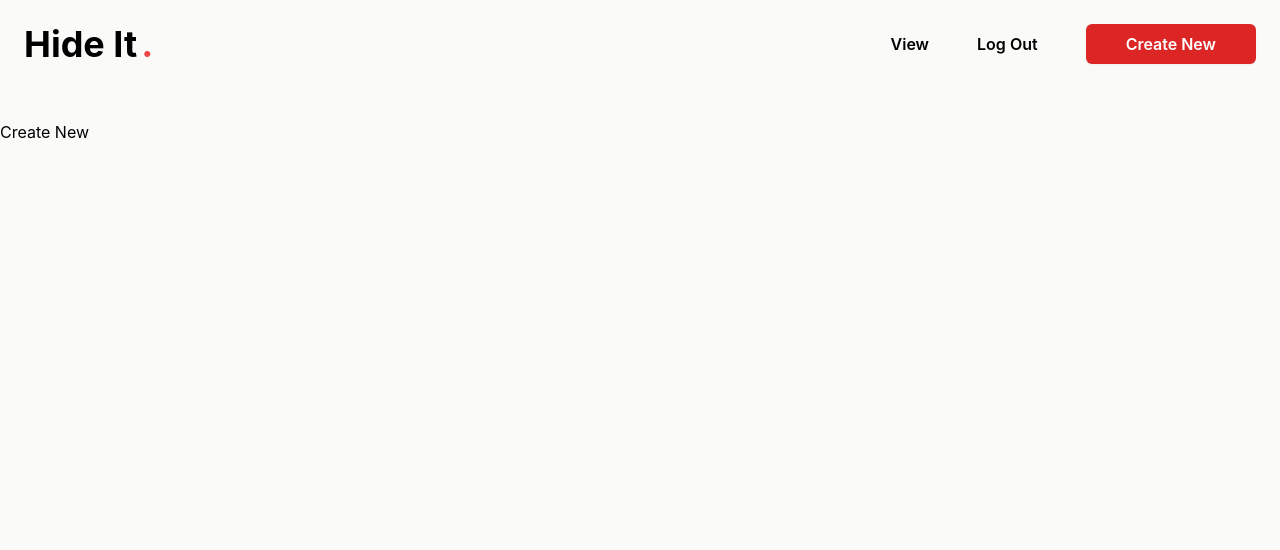
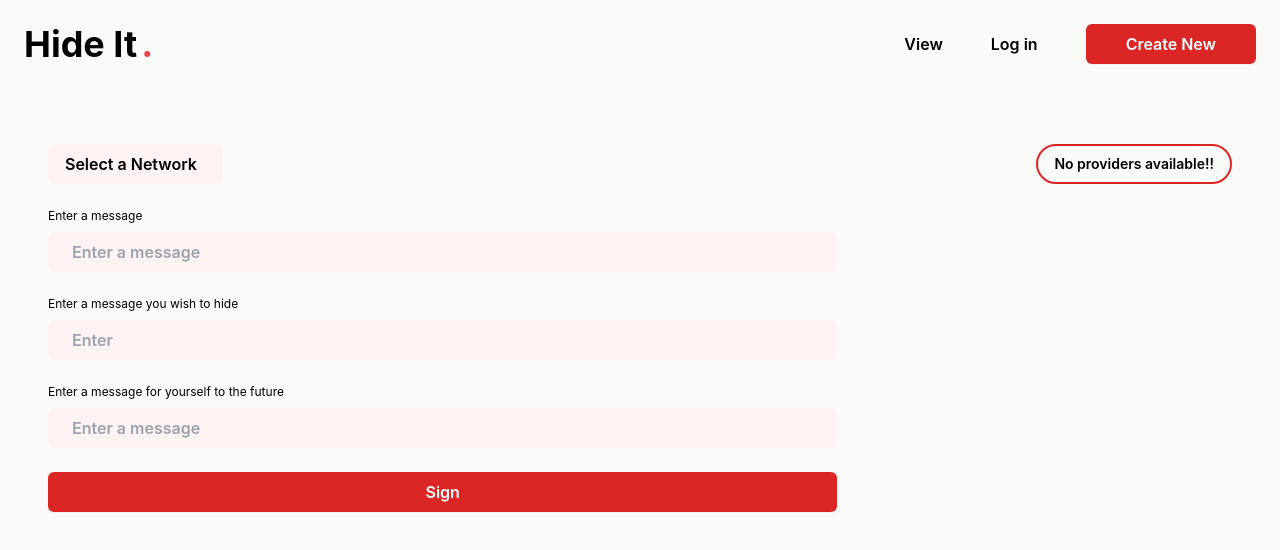
Before and after one commit to nagendarbalajij-devs/hide_it, a React (Create React App) app: page /new in a window 1280 px wide. Shown: the top 550 px of the page. Built offline with nearby package versions, Linux system fonts and the light colour scheme.

Commit message:
Create new page dev

```diff
--- a/package.json
+++ b/package.json
@@ -3,6 +3,7 @@
   "version": "0.1.0",
   "private": true,
   "dependencies": {
+    "@reduxjs/toolkit": "^1.7.2",
     "@testing-library/jest-dom": "^5.16.2",
     "@testing-library/react": "^12.1.2",
     "@testing-library/user-event": "^13.5.0",
@@ -10,6 +11,7 @@
     "jwt-decode": "^3.1.2",
     "react": "^17.0.2",
     "react-dom": "^17.0.2",
+    "react-redux": "^7.2.6",
     "react-router-dom": "^6.2.1",
     "react-scripts": "5.0.0",
     "web-vitals": "^2.1.4"
--- a/src/App.js
+++ b/src/App.js
@@ -1,14 +1,18 @@
+import { Provider } from "react-redux";
 import { Outlet } from "react-router-dom";
 import { Navbar } from "./widgets/navbar/Navbar";
+import store from "./redux/store";
 
 const App = (props) => {
 	return (
+		<Provider store={store}>
 			<div className="h-screen w-screen bg-stone-50">
-      <Navbar loggedIn={true}></Navbar>
+				<Navbar></Navbar>
 				<div className="mt-10">
 					<Outlet />
 				</div>
 			</div>
+		</Provider>
 	);
 };
 
--- a/src/index.css
+++ b/src/index.css
@@ -3,6 +3,13 @@
 @tailwind utilities;
 
 @import url("https://fonts.googleapis.com/css2?family=Montserrat:wght@100;300;400;500;600;700;800;900&display=swap");
+
+select {
+	-webkit-appearance: none;
+	-moz-appearance: none;
+	text-indent: 1px;
+	text-overflow: "";
+}
 
 body {
 	margin: 0;
--- a/src/index.js
+++ b/src/index.js
@@ -8,6 +8,8 @@ import { CreateNew } from "./screens/create_new/create_new";
 import { ViewPage } from "./screens/view_page/view_page";
 import { AuthLoadingPage, AuthPage } from "./screens/auth_page/auth_page";
 import { FullPageLoader } from "./widgets/loaders";
+import { Provider } from "react-redux";
+import store from "./redux/store";
 
 ReactDOM.render(
   <React.StrictMode>
--- /dev/null
+++ b/src/redux/app_state/app_state.js
@@ -0,0 +1,17 @@
+import { createSlice } from "@reduxjs/toolkit";
+
+export const appStateSlice = createSlice({
+	name: "appState",
+	initialState: {
+		loggedIn: false,
+	},
+	reducers: {
+		setAppState: (state, value) => {
+			state.loggedIn = value.payload;
+		},
+	},
+});
+
+export const { setAppState } = appStateSlice.actions;
+
+export default appStateSlice.reducer;
--- /dev/null
+++ b/src/redux/store.js
@@ -0,0 +1,10 @@
+import { configureStore } from "@reduxjs/toolkit";
+import userDetailsReducer from "./user_details/user_details_slice";
+import appStateReducer from "./app_state/app_state";
+
+export default configureStore({
+	reducer: {
+		userDetails: userDetailsReducer,
+		appState: appStateReducer,
+	},
+});
--- /dev/null
+++ b/src/redux/user_details/user_details_slice.js
@@ -0,0 +1,17 @@
+import { createSlice } from "@reduxjs/toolkit";
+
+export const userDetailsSlice = createSlice({
+	name: "userDetails",
+	initialState: {
+		name: "Initial Name",
+	},
+	reducers: {
+		setName: (state, value) => {
+			state.name = value.payload;
+		},
+	},
+});
+
+export const { setName } = userDetailsSlice.actions;
+
+export default userDetailsSlice.reducer;
--- a/src/screens/create_new/create_new.js
+++ b/src/screens/create_new/create_new.js
@@ -1,5 +1,77 @@
+import { ethers } from "ethers";
+import { useEffect, useState } from "react";
+import { requestConnectToWallet } from "../../utils/web3_utils";
+import { AccentButton } from "../../widgets/button/accent_button";
+import { AccentInput } from "../../widgets/inputs";
+
 const CreateNew = (props) => {
-  return <div>Create New</div>;
+	const [providerAvailable, setProviderAvailable] = useState(false);
+	const [provider, setProvider] = useState();
+	const [connected, setConnected] = useState(false);
+	const [address, setAddress] = useState("");
+	useEffect(() => {
+		try {
+			let provider = new ethers.providers.Web3Provider(window.ethereum);
+			provider.listAccounts().then((val) => {
+				console.log(val);
+				console.log(val.length === 0);
+				setConnected(val.length !== 0);
+				setAddress(val);
+			});
+			setProviderAvailable(true);
+			setProvider(provider);
+		} catch (e) {
+			setProviderAvailable(false);
+		}
+	}, []);
+
+	return (
+		<div className="flex flex-col px-12 py-6">
+			<div className="flex flex-row items-center justify-between">
+				<select className="cursor-pointer rounded-md border-red-600 bg-red-50 py-2 px-4 font-semibold outline-red-600 transition">
+					<option className=" h-16 bg-red-50 outline-none">
+						Select a Network
+					</option>
+					<option>Rinkeby Testnet</option>
+					<option>Ethereum Mainnet</option>
+				</select>
+				<div
+					className="select-none rounded-full border-2 border-red-600 px-4 py-2 text-sm font-semibold hover:bg-red-600 hover:text-white hover:shadow-lg"
+					onClick={requestConnectToWallet}
+				>
+					{providerAvailable
+						? !connected
+							? `Conntect to wallet`
+							: `${address}`
+						: `No providers available!!`}
+				</div>
+			</div>
+			<div className="mt-6">
+				<AccentInput placeholder="Enter a message" label="Enter a message" />
+			</div>
+			<div className="mt-6">
+				<AccentInput
+					placeholder="Enter"
+					label="Enter a message you wish to hide"
+				/>
+			</div>
+			<div className="mt-6">
+				<AccentInput
+					placeholder="Enter a message"
+					label="Enter a message for yourself to the future"
+				/>
+			</div>
+			<div className="mt-6 w-2/3">
+				<AccentButton
+					onClick={async () => {
+						console.log(await provider.listAccounts());
+					}}
+				>
+					Sign{" "}
+				</AccentButton>
+			</div>
+		</div>
+	);
 };
 
 export { CreateNew };
--- /dev/null
+++ b/src/utils/web3_utils.js
@@ -0,0 +1,7 @@
+const requestConnectToWallet = () => {
+	window.ethereum.request({
+		method: "eth_requestAccounts",
+	});
+};
+
+export { requestConnectToWallet };
--- a/src/widgets/button/accent_button.js
+++ b/src/widgets/button/accent_button.js
@@ -1,9 +1,12 @@
 const AccentButton = (props) => {
-  return (
-    <div className="cursor-pointer rounded-md bg-red-600 py-2 px-10 font-semibold text-white shadow-sm hover:shadow-lg">
-      {props.children}
-    </div>
-  );
+	return (
+		<div
+			className="cursor-pointer rounded-md bg-red-600 py-2 px-10 text-center font-semibold text-white shadow-sm hover:shadow-lg"
+			onClick={props.onClick}
+		>
+			{props.children}
+		</div>
+	);
 };
 
 export { AccentButton };
--- /dev/null
+++ b/src/widgets/inputs.js
@@ -0,0 +1,13 @@
+const AccentInput = (props) => {
+	return (
+		<div className="flex flex-col items-start justify-start">
+			<div className="mb-2 text-xs font-normal">{props.label}</div>
+			<input
+				className="rounded-md border-0 bg-red-50 py-2 px-6 font-semibold subpixel-antialiased outline-red-600 sm:w-2/3"
+				placeholder={props.placeholder}
+			></input>
+		</div>
+	);
+};
+
+export { AccentInput };
--- a/src/widgets/navbar/Navbar.js
+++ b/src/widgets/navbar/Navbar.js
@@ -1,10 +1,14 @@
+import { useDispatch, useSelector } from "react-redux";
 import { Link } from "react-router-dom";
 import { useState } from "react/cjs/react.development";
+import { setAppState } from "../../redux/app_state/app_state";
 import { AppColors } from "../../utils/colors";
 import { AccentButton } from "../button/accent_button";
 
 const Navbar = (props) => {
-  const navbarItem = "w-auto px-6 cursor-pointer";
+	const navbarItem = "w-auto px-6 cursor-pointer select-none";
+	const loggedIn = useSelector((state) => state.appState.loggedIn);
+	const dispath = useDispatch();
 	return (
 		<div className="flex flex-row items-center justify-between pt-2">
 			<div className={`flex flex-row items-center justify-start ${navbarItem}`}>
@@ -22,8 +26,11 @@ const Navbar = (props) => {
 				<div className={`${navbarItem} font-semibold hover:text-red-600`}>
 					<Link to="/view">View</Link>
 				</div>
-        <div className={`${navbarItem} font-semibold hover:text-red-600`}>
-          <Link to="/auth">{props.loggedIn ? `Log Out` : `Sign In`}</Link>
+				<div
+					className={`${navbarItem} font-semibold hover:text-red-600`}
+					onClick={() => dispath(setAppState(!loggedIn))}
+				>
+					{loggedIn ? "Log Out" : "Log in"}
 				</div>
 				<div className={navbarItem}>
 					<AccentButton>
```
Also changed, not shown: 1 other file (tests, documents, lock files or other folders). Lines whose indentation alone changed are shown as unchanged.
